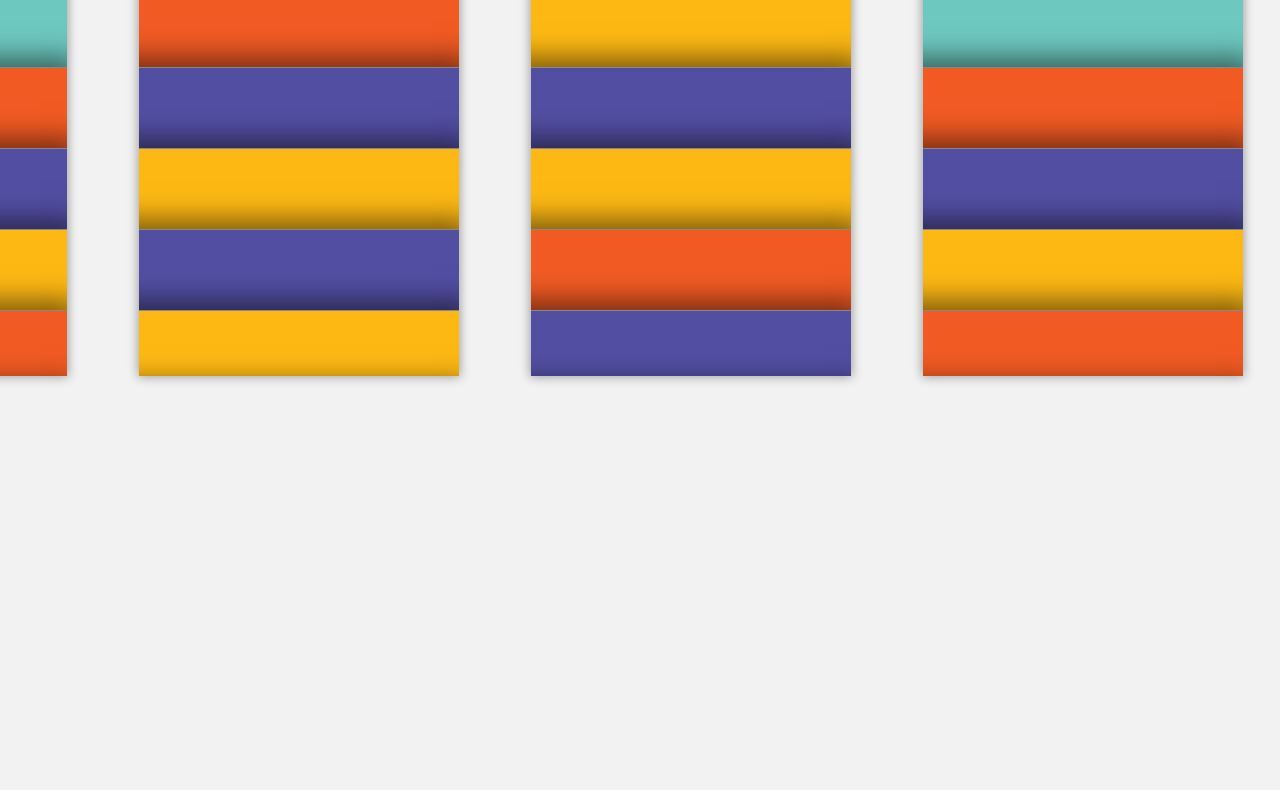
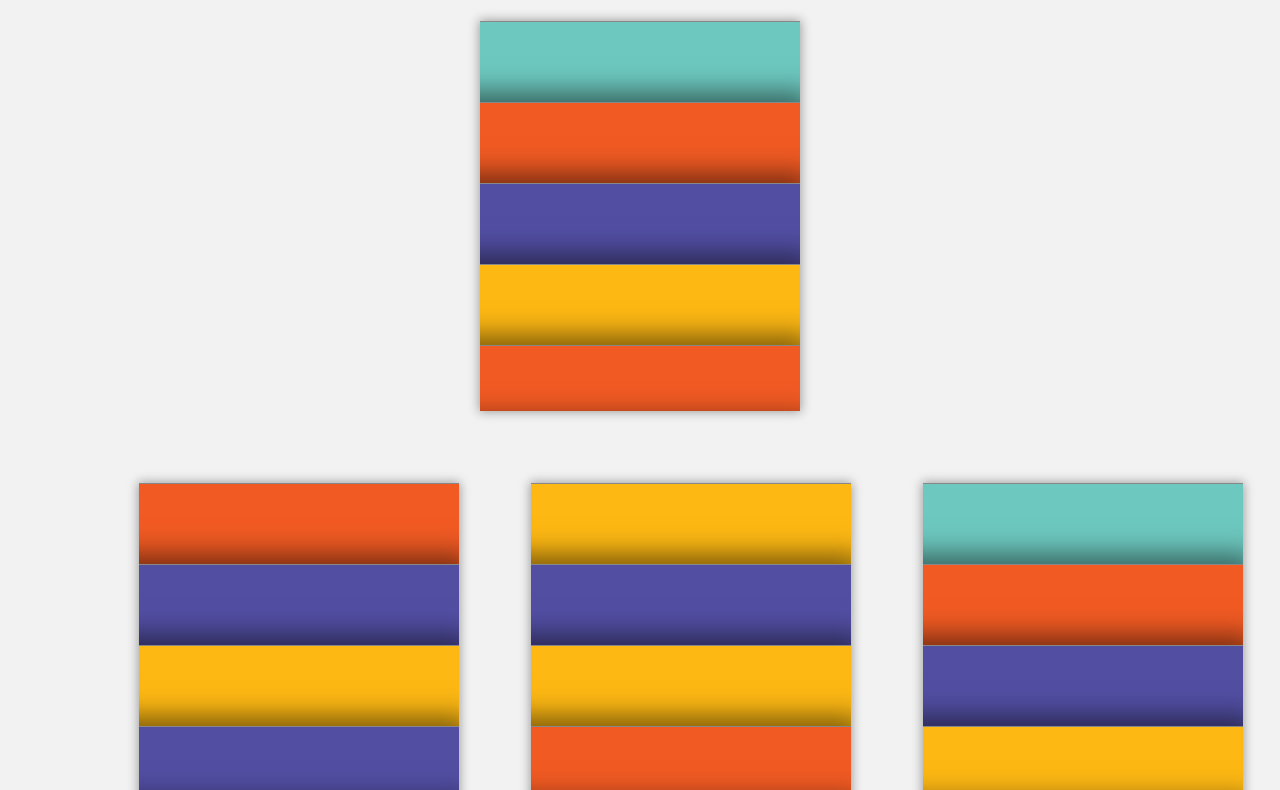
Before and after one commit to rguarascia/AndroidScout-Webpage, a plain HTML site: page index.html in a window 1280 px wide. Shown: the part 132-922 px from the top of the page. Before the commit the page ends 800 px from the top, so only its background shows below. Drawn offline with Linux system fonts and the light colour scheme; a small style sheet from the web is missing.

Commit message:
Removed redundant code and changed overflow to scrollable

```diff
--- a/css/style.css
+++ b/css/style.css
@@ -14,7 +14,7 @@ body {
 .accordian {
 	width: 390px;
 	height: 320px;
-	overflow:hidden;
+	overflow:scroll;
 	/*styling for shawdows*/
 	margin: 70px auto;
 	box-shadow: 0 0 10px 1px rgba(0, 0, 0, 0.35);
--- a/index.html
+++ b/index.html
@@ -9,7 +9,7 @@
 </head>
 
 <body>
-<table width="100%" border="0">
+<table border="0">
   <tbody>
     <tr>
       <th align="left" scope="col" >
@@ -20,10 +20,10 @@
     </tr>
   </tbody>
 </table>
-<table align="right" width="60%" height="80%" border="0">
+<table align="right"border="0">
   <tbody align="right">
     <tr>
-      <td width="20%" height="100%"><div class="rotate">
+      <td"><div class="rotate">
           <div class="accordian">
             <ul>
               <li> <a href="#"> <img src="images/square_1.png"/> </a> </li>
@@ -37,7 +37,7 @@
             </ul>
           </div>
         </div></td>
-      <td width="20%" height="100%"><div class="rotate">
+      <td><div class="rotate">
           <div class="accordian">
             <ul>
               <li> <a href="#"> <img src="images/square_4.png"/> </a> </li>
@@ -51,7 +51,7 @@
             </ul>
           </div>
         </div></td>
-      <td width="20%" height="100%"><div class="rotate">
+      <td><div class="rotate">
           <div class="accordian">
             <ul>
               <li> <a href="#"> <img src="images/square_2.png"/> </a> </li>
@@ -65,7 +65,7 @@
             </ul>
           </div>
         </div></td>
-      <td width="20%" height="100%"><div class="rotate">
+      <td><div class="rotate">
           <div class="accordian">
             <ul>
               <li> <a href="#"> <img src="images/square_1.png"/> </a> </li>
```
